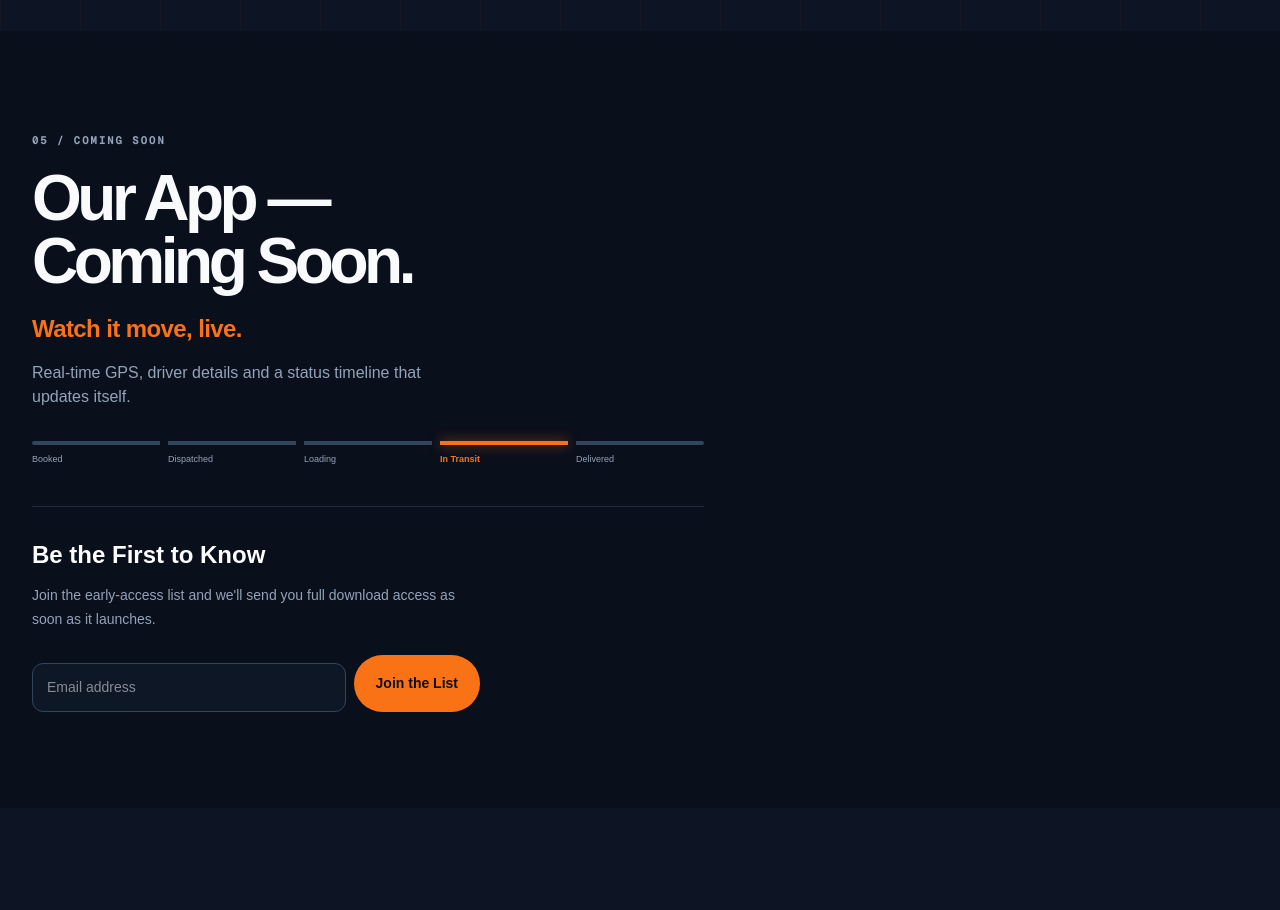
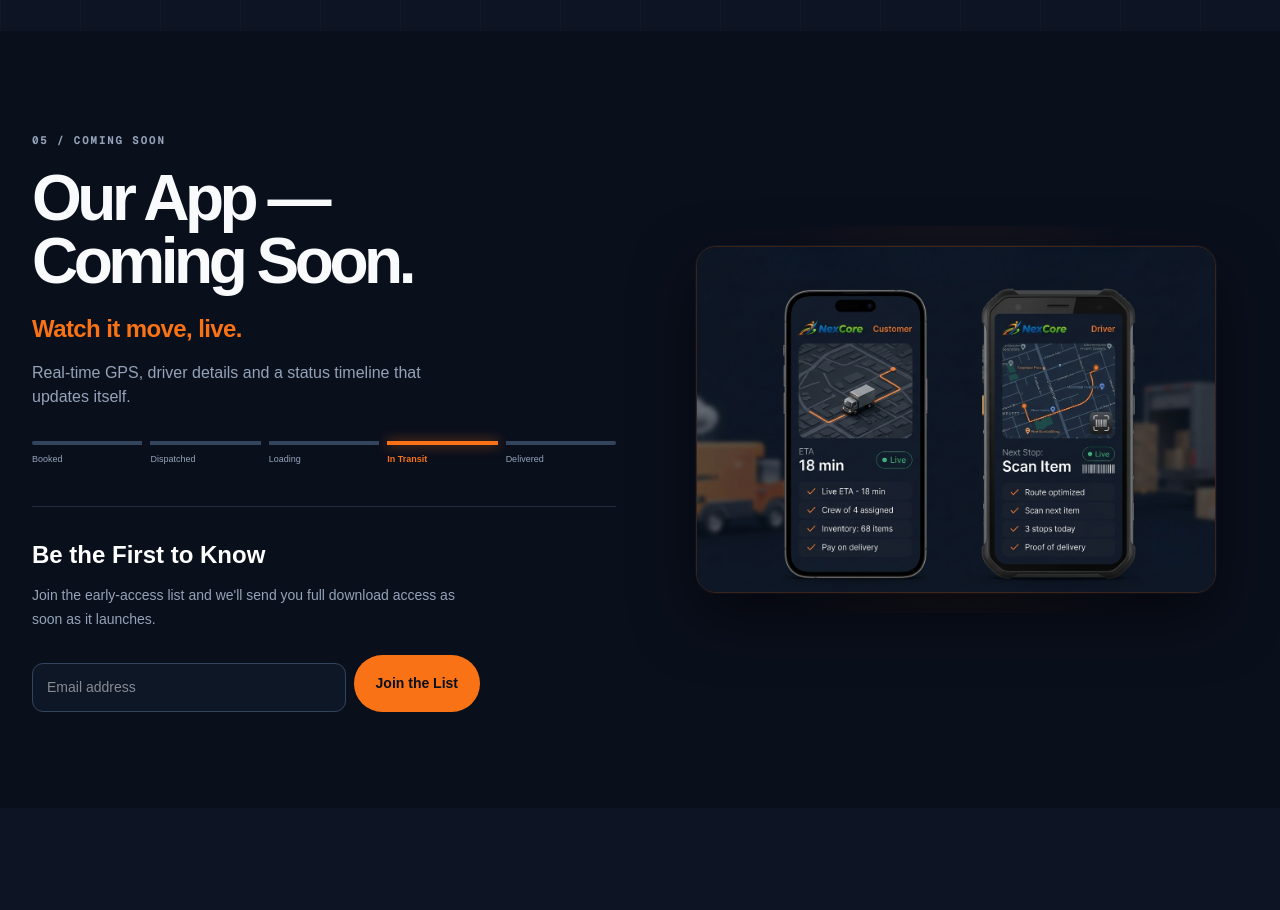
Before and after one commit to suddhajitchowdhury226-ctrl/NEXCORE-EXPRESS, a Next.js app: page / in a window 1280 px wide. Shown: the part 5240-6150 px from the top of the page. Built offline with nearby package versions, Linux system fonts and the light colour scheme.

Commit message:
Add app UI screenshot to Coming Soon section right column

```diff
--- a/app/globals.css
+++ b/app/globals.css
@@ -545,3 +545,36 @@
   .nav-logo-img  { height: 32px; }
   .footer-logo-img { height: 40px; }
 }
+
+/* ── App UI image ────────────────────────── */
+.app-ui-wrap {
+  position: relative;
+  display: flex;
+  align-items: center;
+  justify-content: center;
+}
+.app-ui-wrap::before {
+  content: '';
+  position: absolute;
+  inset: -20px;
+  background: radial-gradient(circle at 50% 50%, rgba(249,115,22,0.12) 0%, transparent 70%);
+  border-radius: 32px;
+  pointer-events: none;
+}
+.app-ui-img {
+  width: 100%;
+  max-width: 520px;
+  height: auto;
+  border-radius: 20px;
+  border: 1px solid rgba(249,115,22,0.2);
+  box-shadow: 0 24px 60px rgba(0,0,0,0.5), 0 0 0 1px rgba(255,255,255,0.04);
+  transition: transform 0.4s ease, box-shadow 0.4s ease;
+  animation: float-b 7s ease-in-out infinite;
+}
+.app-ui-img:hover {
+  transform: scale(1.02) translateY(-4px);
+  box-shadow: 0 32px 80px rgba(0,0,0,0.6), 0 0 40px rgba(249,115,22,0.15);
+}
+@media (max-width: 1023px) {
+  .app-ui-img { max-width: 100%; }
+}
--- a/app/page.tsx
+++ b/app/page.tsx
@@ -624,7 +624,9 @@
 
       {/* ── APP ── */}
       <section id="app" className="mx-auto max-w-7xl px-5 py-20 lg:px-8 lg:py-24">
-        <div ref={appReveal.ref} className={`max-w-2xl reveal ${appReveal.visible ? 'reveal-in' : ''}`}>
+        <div ref={appReveal.ref} className={`grid items-center gap-12 lg:grid-cols-2 reveal ${appReveal.visible ? 'reveal-in' : ''}`}>
+          {/* Left — text content */}
+          <div>
             <p className="eyebrow orange-text">05 / Coming soon</p>
             <h2 className="section-title">Our App —<br />Coming Soon.</h2>
             <p className="mt-5 text-2xl font-bold tracking-tight text-orange">Watch it move, live.</p>
@@ -658,6 +660,15 @@
                   {emailError && <p className="text-xs text-red-400">{emailError}</p>}
                 </form>
               )}
+            </div>
+          </div>
+          {/* Right — app UI image */}
+          <div className="app-ui-wrap">
+            <img
+              src="/ui.png"
+              alt="NexCore Express app UI preview"
+              className="app-ui-img"
+            />
           </div>
         </div>
       </section>
```
Also changed, not shown: public/ui.png (added). Lines whose indentation alone changed are shown as unchanged.
